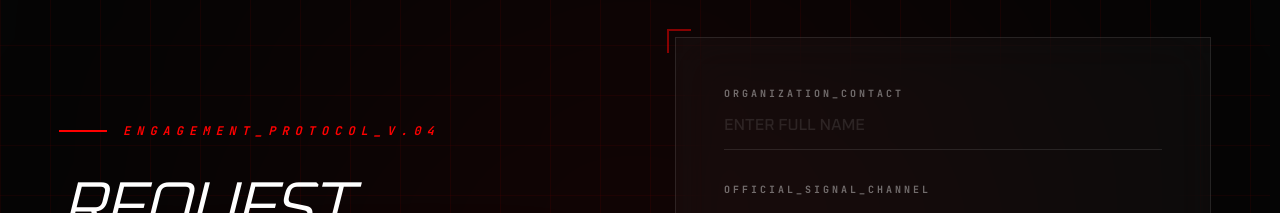
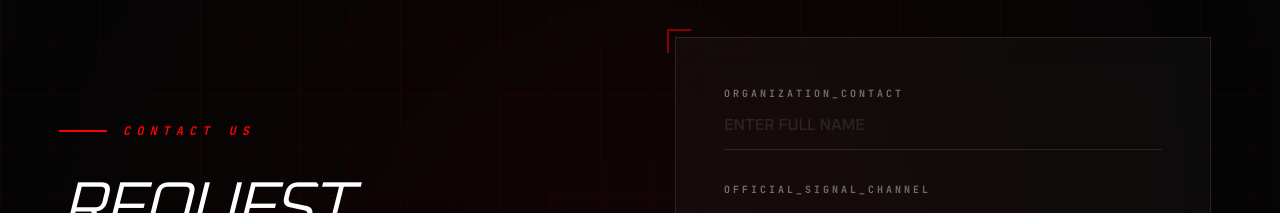
Before and after one commit to BrianShiroe/samurai-theme-web-design-agency-landing-page, a Next.js app: page / in a window 1280 px wide. Shown: the part 3340-3553 px from the top of the page. Built offline with nearby package versions, Linux system fonts and the light colour scheme.

Commit message:
[update] contact: content update

```diff
--- a/src/components/Contact.tsx
+++ b/src/components/Contact.tsx
@@ -87,7 +87,7 @@ export default function Contact() {
             <div className="inline-flex items-center gap-4">
               <span className="h-[2px] w-8 md:w-12 bg-brand"></span>
               <span className="font-mono text-[10px] md:text-xs tracking-[0.3em] md:tracking-[0.5em] text-brand uppercase italic font-bold">
-                Engagement_Protocol_v.04
+                Contact Us
               </span>
             </div>
 
```
